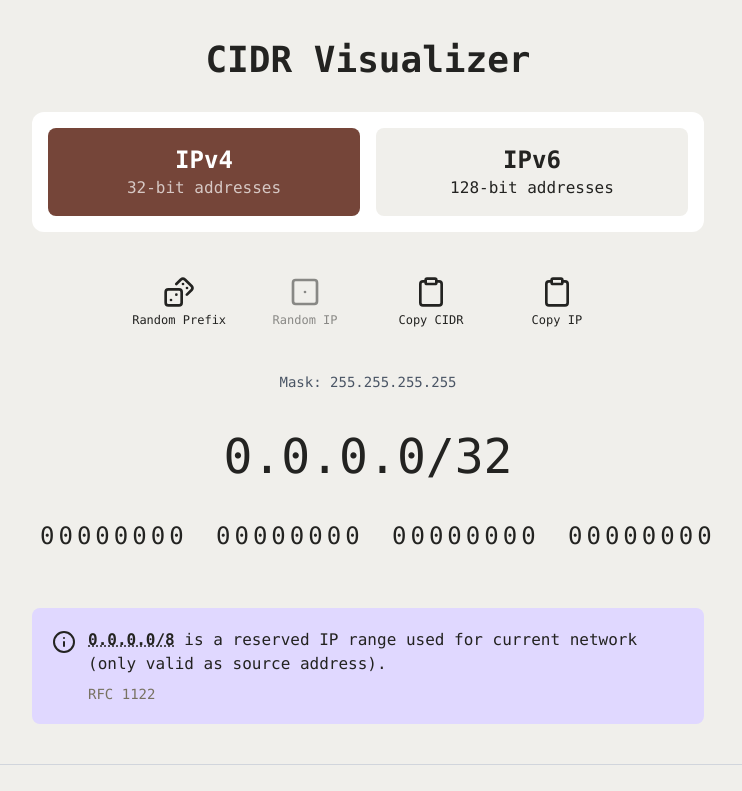
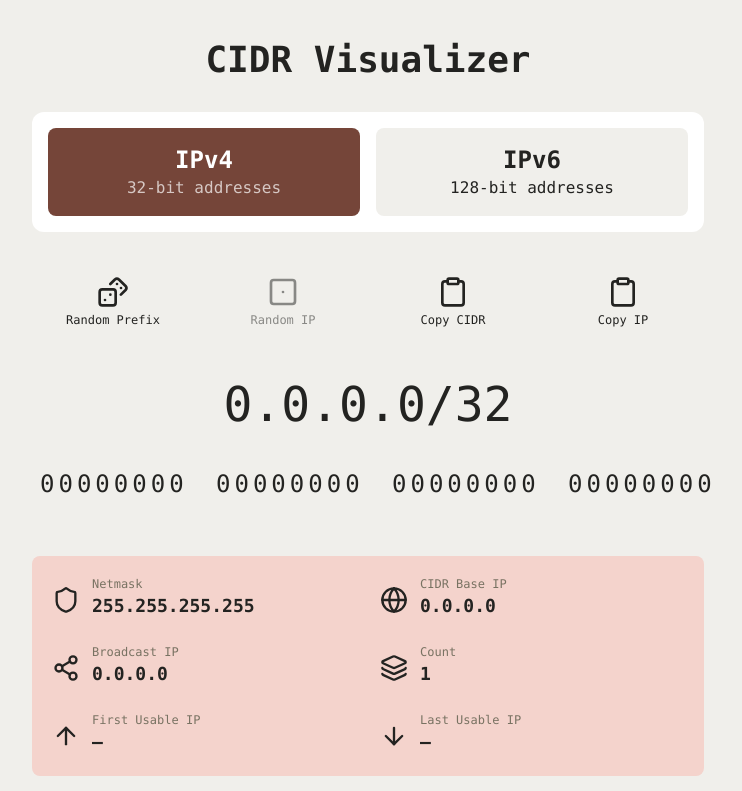
Before and after one commit to etienne-dldc/cidr-visualizer, a React (Vite) app: page / in a window 1280 px wide. Shown: the top 791 px of the page, without its empty margins (272-1014 px from the left). Built offline with nearby package versions, Linux system fonts and the light colour scheme.

Commit message:
Implement network information calculations and display for IPv4/IPv6

```diff
--- a/src/components/App.tsx
+++ b/src/components/App.tsx
@@ -9,7 +9,7 @@ export function App() {
 
   return (
     <div className="flex min-h-screen flex-col">
-      <div className="mx-auto my-10 flex max-w-2xl flex-1 flex-col items-center gap-8">
+      <div className="mx-auto my-10 flex max-w-2xl flex-1 flex-col items-stretch gap-8">
         <h1 className="text-center text-4xl font-semibold">CIDR Visualizer</h1>
         <IPModeSwitcher />
         {mode === "IPv4" ? <IPv4App /> : <IPv6App />}
--- a/src/components/IPv4App.tsx
+++ b/src/components/IPv4App.tsx
@@ -2,12 +2,14 @@ import { ClipboardIcon, Dice1Icon, DicesIcon } from "lucide-react";
 import { useState } from "react";
 import { Fragment } from "react/jsx-runtime";
 import { getIPv4Mask } from "../utils/ipv4";
+import { calculateIPv4NetworkInfo } from "../utils/networkInfo";
 import { parseIPv4String } from "../utils/parseIPv4String";
 import { checkIPv4Reserved } from "../utils/reservedIPv4";
 import { ActionButton } from "./ActionButton";
 import { useAppState } from "./AppStateProvider";
 import { IPv4Bits } from "./IPv4Bits";
 import { IPv4Input } from "./IPv4Input";
+import { NetworkInfoDisplay } from "./NetworkInfoDisplay";
 import { ReservedIPInfo } from "./ReservedIPInfo";
 
 export function IPv4App() {
@@ -16,7 +18,7 @@ export function IPv4App() {
   const [copiedState, setCopiedState] = useState<"cidr" | "ip" | null>(null);
 
   const ipv4Mask = getIPv4Mask(ipv4[4]);
-  const maskString = `${ipv4Mask[0]}.${ipv4Mask[1]}.${ipv4Mask[2]}.${ipv4Mask[3]}`;
+  const networkInfo = calculateIPv4NetworkInfo(ipv4);
   const reservedInfo = checkIPv4Reserved(ipv4);
 
   const ipv4String = `${ipv4[0]}.${ipv4[1]}.${ipv4[2]}.${ipv4[3]}`;
@@ -59,14 +61,16 @@ export function IPv4App() {
         />
         <ActionButton icon={ClipboardIcon} label="Copy IP" onClick={handleCopyIP} isCopied={copiedState === "ip"} />
       </div>
-      <div className="text-sm text-gray-600">Mask: {maskString}</div>
+      <div className="flex flex-col items-center">
         <IPv4Input
           ipv4={ipv4}
           onChange={(newIpv4) => dispatch({ kind: "SetIPv4", ipv4: newIpv4 })}
           highlightedCell={highlightedCell}
           onHighlight={setHighlightedCell}
         />
+      </div>
       <IPv4Bits ipv4={ipv4} mask={ipv4Mask} highlightedCell={highlightedCell} onHighlight={setHighlightedCell} />
+      <NetworkInfoDisplay isIPv4 info={networkInfo} />
       <ReservedIPInfo info={reservedInfo} onCidrClick={handleCidrClick} />
     </Fragment>
   );
--- a/src/components/IPv6App.tsx
+++ b/src/components/IPv6App.tsx
@@ -2,12 +2,14 @@ import { ClipboardIcon, Dice1Icon, DicesIcon } from "lucide-react";
 import { useState } from "react";
 import { Fragment } from "react/jsx-runtime";
 import { formatIPv6, getIPv6Mask } from "../utils/ipv6";
+import { calculateIPv6NetworkInfo } from "../utils/networkInfo";
 import { parseIPv6String } from "../utils/parseIPv6String";
 import { checkIPv6Reserved } from "../utils/reservedIPv6";
 import { ActionButton } from "./ActionButton";
 import { useAppState } from "./AppStateProvider";
 import { IPv6Bits } from "./IPv6Bits";
 import { IPv6Input } from "./IPv6Input";
+import { NetworkInfoDisplay } from "./NetworkInfoDisplay";
 import { ReservedIPInfo } from "./ReservedIPInfo";
 
 export function IPv6App() {
@@ -19,7 +21,7 @@ export function IPv6App() {
   const ipv6WithPrefix = `${ipv6String}/${ipv6[8]}`;
 
   const ipv6Mask = getIPv6Mask(ipv6[8]);
-  const maskString = formatIPv6([...ipv6Mask, 128] as any);
+  const networkInfo = calculateIPv6NetworkInfo(ipv6);
 
   const reservedInfo = checkIPv6Reserved(ipv6);
 
@@ -60,14 +62,16 @@ export function IPv6App() {
         />
         <ActionButton icon={ClipboardIcon} label="Copy IP" onClick={handleCopyIP} isCopied={copiedState === "ip"} />
       </div>
-      <div className="text-sm text-gray-600">Mask: {maskString}</div>
+      <div className="flex flex-col items-center">
         <IPv6Input
           ipv6={ipv6}
           onChange={(newIpv6) => dispatch({ kind: "SetIPv6", ipv6: newIpv6 })}
           highlightedCell={highlightedCell}
           onHighlight={setHighlightedCell}
         />
+      </div>
       <IPv6Bits ipv6={ipv6} mask={ipv6Mask} highlightedCell={highlightedCell} onHighlight={setHighlightedCell} />
+      <NetworkInfoDisplay isIPv4={false} info={networkInfo} />
       <ReservedIPInfo info={reservedInfo} onCidrClick={handleCidrClick} />
     </Fragment>
   );
--- a/src/components/IPv6Bits.tsx
+++ b/src/components/IPv6Bits.tsx
@@ -15,7 +15,7 @@ export function IPv6Bits({ ipv6, mask, highlightedCell, onHighlight }: IPv6BitsP
   const highlightedPrefixClass = highlightedCell === "prefix" ? "bg-gray-400" : null;
 
   return (
-    <div className="grid grid-cols-2 gap-8 text-2xl">
+    <div className="grid grid-cols-2 gap-8 gap-y-4 text-2xl">
       <PartBits
         part={p1}
         mask={m1}
--- /dev/null
+++ b/src/components/NetworkInfoDisplay.tsx
@@ -0,0 +1,72 @@
+import type { LucideIcon } from "lucide-react";
+import { ArrowDownIcon, ArrowUpIcon, GlobeIcon, LayersIcon, Share2Icon, ShieldIcon } from "lucide-react";
+import type { IPv4, IPv6 } from "../utils/ipv4";
+import { formatIPv6 } from "../utils/ipv6";
+import type { IPv4NetworkInfo, IPv6NetworkInfo } from "../utils/networkInfo";
+import { formatCount, formatIPv4 } from "../utils/networkInfo";
+
+interface NetworkInfoDisplayProps {
+  isIPv4: boolean;
+  info: IPv4NetworkInfo | IPv6NetworkInfo;
+}
+
+export function NetworkInfoDisplay({ isIPv4, info }: NetworkInfoDisplayProps) {
+  const netmaskStr = isIPv4
+    ? formatIPv4(info.netmask as unknown as IPv4)
+    : formatIPv6(info.netmask as unknown as IPv6 as any);
+
+  const baseIPStr = isIPv4
+    ? formatIPv4(info.baseIP as unknown as IPv4)
+    : formatIPv6(info.baseIP as unknown as IPv6 as any);
+
+  const broadcastIPStr = isIPv4
+    ? formatIPv4(info.broadcastIP as unknown as IPv4)
+    : formatIPv6(info.broadcastIP as unknown as IPv6 as any);
+
+  const firstUsableStr =
+    info.firstUsableIP && isIPv4
+      ? formatIPv4(info.firstUsableIP as unknown as IPv4)
+      : info.firstUsableIP
+        ? formatIPv6(info.firstUsableIP as unknown as IPv6 as any)
+        : "—";
+
+  const lastUsableStr =
+    info.lastUsableIP && isIPv4
+      ? formatIPv4(info.lastUsableIP as unknown as IPv4)
+      : info.lastUsableIP
+        ? formatIPv6(info.lastUsableIP as unknown as IPv6 as any)
+        : "—";
+
+  const countStr = formatCount(info.count);
+
+  return (
+    <div className="bg-almond-silk mt-6 rounded-lg p-5">
+      <div className={`grid ${isIPv4 ? "grid-cols-2" : "grid-cols-1"} gap-6`}>
+        <NetworkProperty icon={ShieldIcon} label="Netmask" value={netmaskStr} />
+        <NetworkProperty icon={GlobeIcon} label="CIDR Base IP" value={baseIPStr} />
+        <NetworkProperty icon={Share2Icon} label="Broadcast IP" value={broadcastIPStr} />
+        <NetworkProperty icon={LayersIcon} label="Count" value={countStr} />
+        <NetworkProperty icon={ArrowUpIcon} label="First Usable IP" value={firstUsableStr} />
+        <NetworkProperty icon={ArrowDownIcon} label="Last Usable IP" value={lastUsableStr} />
+      </div>
+    </div>
+  );
+}
+
+interface NetworkPropertyProps {
+  icon: LucideIcon;
+  label: string;
+  value: string;
+}
+
+function NetworkProperty({ icon: Icon, label, value }: NetworkPropertyProps) {
+  return (
+    <div className="flex items-center gap-3">
+      <Icon className="text-carbon-black mt-1 shrink-0" size={28} />
+      <div className="min-w-0 flex-1">
+        <p className="text-dim-grey text-xs font-medium">{label}</p>
+        <p className="text-carbon-black font-mono text-lg font-semibold break-all">{value}</p>
+      </div>
+    </div>
+  );
+}
--- /dev/null
+++ b/src/utils/networkInfo.ts
@@ -0,0 +1,169 @@
+import type { IPv4, IPv4CIDR, IPv6, IPv6CIDR } from "./ipv4";
+
+export interface IPv4NetworkInfo {
+  netmask: IPv4;
+  baseIP: IPv4;
+  broadcastIP: IPv4;
+  count: bigint;
+  firstUsableIP: IPv4 | null;
+  lastUsableIP: IPv4 | null;
+}
+
+export interface IPv6NetworkInfo {
+  netmask: IPv6;
+  baseIP: IPv6;
+  broadcastIP: IPv6;
+  count: bigint;
+  firstUsableIP: IPv6 | null;
+  lastUsableIP: IPv6 | null;
+}
+
+export function calculateIPv4NetworkInfo(cidr: IPv4CIDR): IPv4NetworkInfo {
+  const [p1, p2, p3, p4, prefixLength] = cidr;
+  const baseIP: IPv4 = [p1, p2, p3, p4];
+
+  // Calculate netmask
+  const netmask: IPv4 = [0, 0, 0, 0];
+  for (let i = 0; i < prefixLength; i++) {
+    const octetIndex = Math.floor(i / 8);
+    const bitIndex = 7 - (i % 8);
+    netmask[octetIndex] |= 1 << bitIndex;
+  }
+
+  // Calculate broadcast IP
+  const broadcastIP: IPv4 = [...baseIP] as IPv4;
+  const hostBits = 32 - prefixLength;
+  const inverseMask = (1 << hostBits) - 1;
+
+  // Convert to 32-bit number, apply inverse mask, convert back
+  const baseNum = (p1 << 24) | (p2 << 16) | (p3 << 8) | p4;
+  const broadcastNum = baseNum | inverseMask;
+  broadcastIP[0] = (broadcastNum >>> 24) & 0xff;
+  broadcastIP[1] = (broadcastNum >>> 16) & 0xff;
+  broadcastIP[2] = (broadcastNum >>> 8) & 0xff;
+  broadcastIP[3] = broadcastNum & 0xff;
+
+  // Calculate count
+  const count = BigInt(1) << BigInt(hostBits);
+
+  // Calculate first and last usable IPs
+  let firstUsableIP: IPv4 | null = null;
+  let lastUsableIP: IPv4 | null = null;
+
+  if (prefixLength < 31) {
+    // First usable is base + 1
+    const firstNum = baseNum + 1;
+    firstUsableIP = [
+      (firstNum >>> 24) & 0xff,
+      (firstNum >>> 16) & 0xff,
+      (firstNum >>> 8) & 0xff,
+      firstNum & 0xff,
+    ];
+
+    // Last usable is broadcast - 1
+    const lastNum = broadcastNum - 1;
+    lastUsableIP = [
+      (lastNum >>> 24) & 0xff,
+      (lastNum >>> 16) & 0xff,
+      (lastNum >>> 8) & 0xff,
+      lastNum & 0xff,
+    ];
+  } else if (prefixLength === 31) {
+    // /31 is point-to-point, both are usable
+    firstUsableIP = baseIP;
+    lastUsableIP = broadcastIP;
+  }
+  // /32 has no usable IPs (single host)
+
+  return {
+    netmask,
+    baseIP,
+    broadcastIP,
+    count,
+    firstUsableIP,
+    lastUsableIP,
+  };
+}
+
+export function calculateIPv6NetworkInfo(cidr: IPv6CIDR): IPv6NetworkInfo {
+  const [p1, p2, p3, p4, p5, p6, p7, p8, prefixLength] = cidr;
+  const baseIP: IPv6 = [p1, p2, p3, p4, p5, p6, p7, p8];
+
+  // Calculate netmask
+  const netmask: IPv6 = [0, 0, 0, 0, 0, 0, 0, 0];
+  for (let i = 0; i < prefixLength; i++) {
+    const partIndex = Math.floor(i / 16);
+    const bitIndex = 15 - (i % 16);
+    netmask[partIndex] |= 1 << bitIndex;
+  }
+
+  // For IPv6, broadcast is typically the same as the last address in the network
+  // which is base with all host bits set to 1
+  const broadcastIP: IPv6 = [...baseIP] as IPv6;
+  const hostBits = 128 - prefixLength;
+
+  // Apply inverse mask to each part
+  for (let i = 0; i < 8; i++) {
+    const bitsInPart = Math.min(16, Math.max(0, hostBits - i * 16));
+    if (bitsInPart > 0) {
+      const inverseMask = (1 << bitsInPart) - 1;
+      broadcastIP[i] |= inverseMask;
+    }
+  }
+
+  // Calculate count
+  const count = BigInt(1) << BigInt(hostBits);
+
+  // Calculate first and last usable IPs
+  let firstUsableIP: IPv6 | null = null;
+  let lastUsableIP: IPv6 | null = null;
+
+  if (prefixLength < 127) {
+    // First usable is base + 1
+    const firstUsable = [...baseIP] as IPv6;
+    let carry = 1;
+    for (let i = 7; i >= 0 && carry > 0; i--) {
+      const sum = firstUsable[i] + carry;
+      firstUsable[i] = sum & 0xffff;
+      carry = sum >> 16;
+    }
+    firstUsableIP = firstUsable;
+
+    // Last usable is broadcast - 1
+    const lastUsable = [...broadcastIP] as IPv6;
+    let borrow = 1;
+    for (let i = 7; i >= 0 && borrow > 0; i--) {
+      const diff = lastUsable[i] - borrow;
+      if (diff < 0) {
+        lastUsable[i] = (diff + 0x10000) & 0xffff;
+        borrow = 1;
+      } else {
+        lastUsable[i] = diff;
+        borrow = 0;
+      }
+    }
+    lastUsableIP = lastUsable;
+  } else if (prefixLength === 127) {
+    // /127 is point-to-point
+    firstUsableIP = baseIP;
+    lastUsableIP = broadcastIP;
+  }
+  // /128 has no usable IPs (single host)
+
+  return {
+    netmask,
+    baseIP,
+    broadcastIP,
+    count,
+    firstUsableIP,
+    lastUsableIP,
+  };
+}
+
+export function formatIPv4(ip: IPv4): string {
+  return `${ip[0]}.${ip[1]}.${ip[2]}.${ip[3]}`;
+}
+
+export function formatCount(count: bigint): string {
+  return new Intl.NumberFormat("en-US").format(count);
+}
```
Lines whose indentation alone changed are shown as unchanged.
